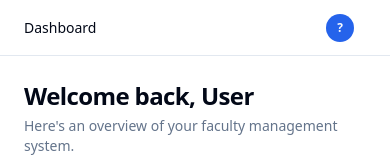
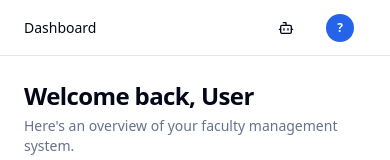
Before and after one commit to HuynhHoangPhuc/myrmex, a React (Vite) app in the folder frontend/: page /dashboard in a window 390 px wide. Shown: the top 160 px of the page. Built offline with nearby package versions, Linux system fonts and the light colour scheme; no server answers; sample sign-in values are in the browser's storage.

Commit message:
feat(ui): add AI assistant toggle button to top bar
- Move AI chat control from chat component to TopBar
- Add Bot icon button with conditional styling
- Pass chatOpen state and onToggleChat callback from AppLayout
- Add responsive text label (hidden on mobile)

```diff
--- a/frontend/src/components/layouts/top-bar.tsx
+++ b/frontend/src/components/layouts/top-bar.tsx
@@ -1,6 +1,6 @@
 import { useRouterState, Link } from '@tanstack/react-router'
 import { useQuery } from '@tanstack/react-query'
-import { LogOut, User, ChevronRight } from 'lucide-react'
+import { LogOut, User, ChevronRight, Bot } from 'lucide-react'
 import {
   DropdownMenu,
   DropdownMenuContent,
@@ -111,8 +111,13 @@ function useBreadcrumbs(): Crumb[] {
   })
 }
 
-// Top bar: breadcrumbs on left, user dropdown on right
-export function TopBar() {
+interface TopBarProps {
+  chatOpen?: boolean
+  onToggleChat?: () => void
+}
+
+// Top bar: breadcrumbs on left, AI toggle + user dropdown on right
+export function TopBar({ chatOpen, onToggleChat }: TopBarProps) {
   const breadcrumbs = useBreadcrumbs()
   const { data: user } = useCurrentUser()
   const logout = useLogout()
@@ -137,6 +142,21 @@ export function TopBar() {
           </span>
         ))}
       </nav>
+
+      <div className="flex items-center gap-2">
+        {/* AI assistant toggle */}
+        {onToggleChat && (
+          <Button
+            variant={chatOpen ? 'secondary' : 'ghost'}
+            size="sm"
+            onClick={onToggleChat}
+            className="gap-1.5"
+            title={chatOpen ? 'Close AI assistant' : 'Open AI assistant'}
+          >
+            <Bot className="h-4 w-4" />
+            <span className="hidden sm:inline text-xs">AI</span>
+          </Button>
+        )}
 
       {/* User dropdown */}
       <DropdownMenu>
@@ -170,6 +190,7 @@ export function TopBar() {
           </DropdownMenuItem>
         </DropdownMenuContent>
       </DropdownMenu>
+      </div>
     </header>
   )
 }
```
